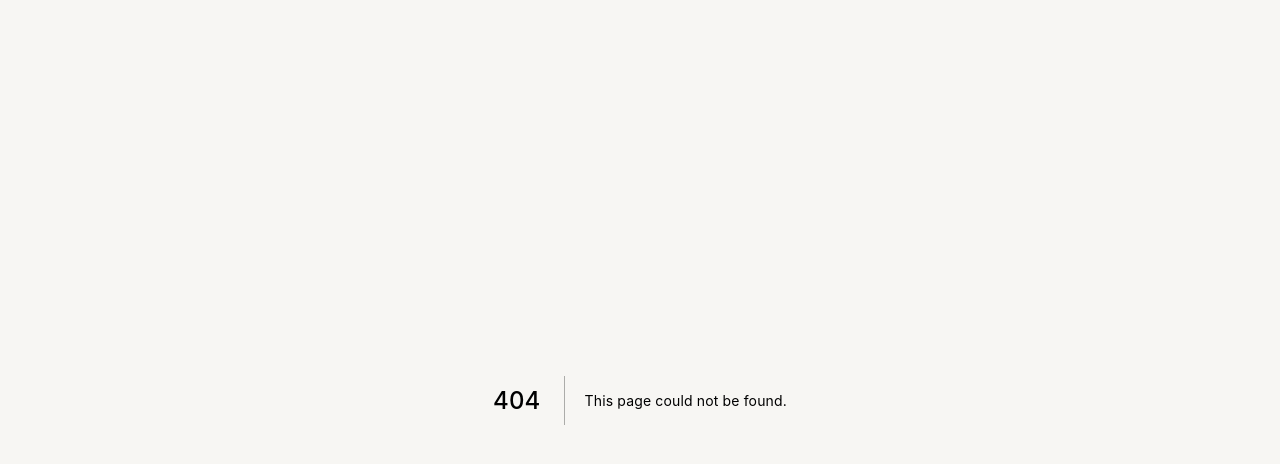
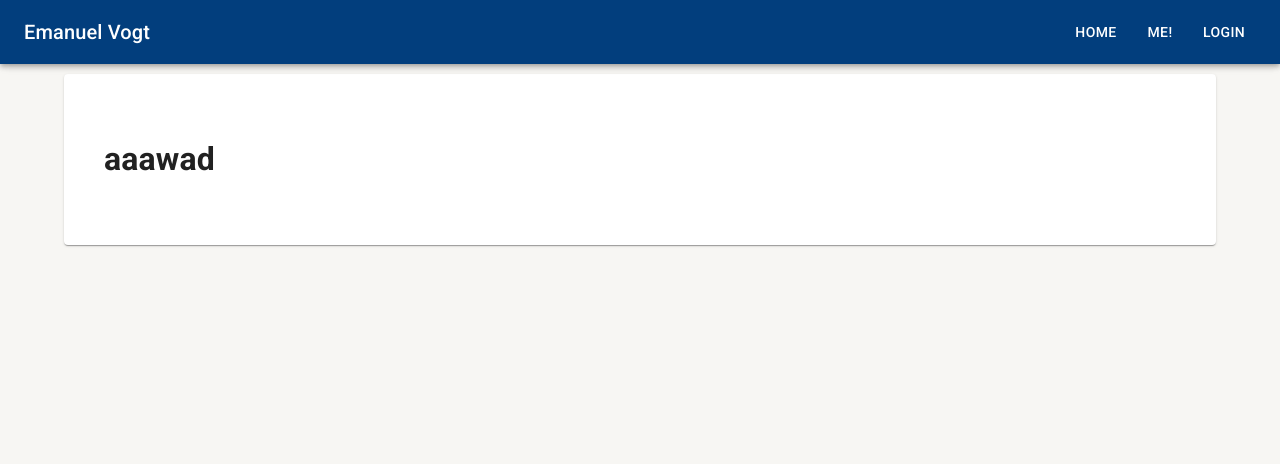
Before and after one commit to EmanuelVogt/next-blog, a Next.js app: page /post/1 in a window 1280 px wide. Before the commit this address had no page. Shown: the top 464 px of the page. Built offline with nearby package versions, Linux system fonts and the light colour scheme.

Commit message:
feat: create Post component

```diff
--- /dev/null
+++ b/src/pages/post/[id].tsx
@@ -0,0 +1,28 @@
+import type { GetServerSideProps, NextPage } from "next";
+import { ReactElement } from "react";
+import HomeLayout from "../../components/HomeLayout";
+
+import { withSSRGuest } from "../../utils/withSSRGuest";
+
+const Post: NextPage = () => {
+  return (
+    <h1> aaawad</h1>
+  );
+};
+
+// @ts-ignore
+Post.getLayout = (page: ReactElement): ReactElement => (
+  <HomeLayout>
+    {page}
+  </HomeLayout>
+)
+
+export default Post;
+
+export const getServerSideProps: GetServerSideProps = withSSRGuest(
+  async (ctx) => {
+    return {
+      props: {},
+    };
+  }
+);
```
